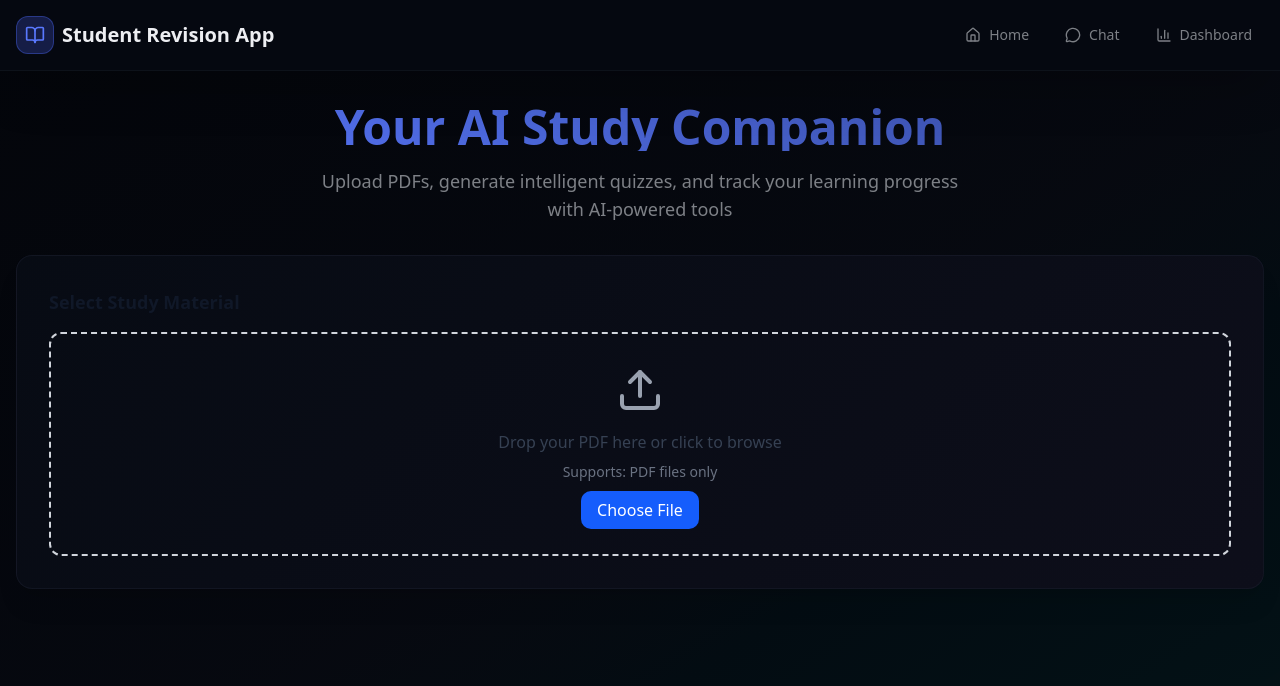
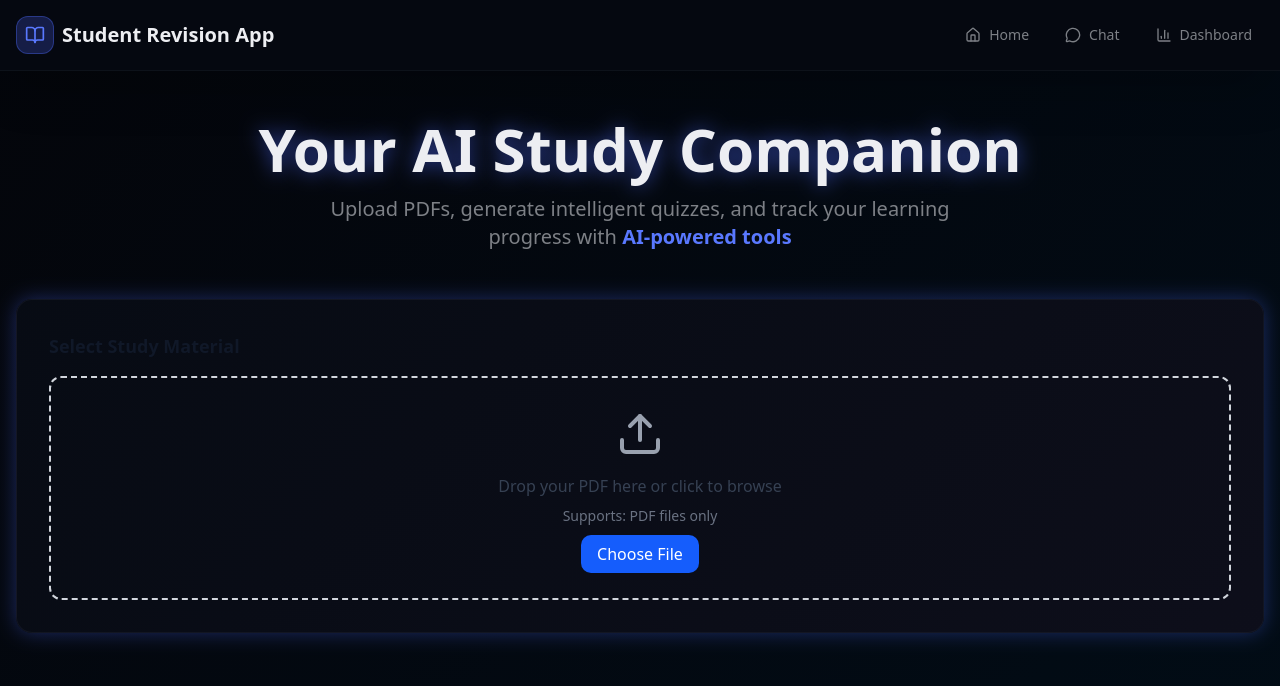
Before and after one commit to naveensing575/student-revision-app, a Next.js app: page / in a window 1280 px wide. Shown: the top 686 px of the page. Built offline with nearby package versions, Linux system fonts and the light colour scheme.

Commit message:
feat: update homepage with dark theme and improved loading state

```diff
--- a/app/page.tsx
+++ b/app/page.tsx
@@ -9,8 +9,11 @@ import QuizDisplay from '@/components/QuizDisplay'
 const PDFViewer = dynamic(() => import('@/components/PDFViewer'), {
   ssr: false,
   loading: () => (
-    <div className="flex items-center justify-center h-full bg-gradient-to-br from-muted to-muted/50 rounded-xl border border-border">
-      <p className="text-muted-foreground">Loading PDF viewer...</p>
+    <div className="flex items-center justify-center h-full bg-card/50 rounded-2xl border border-border/40">
+      <div className="text-center">
+        <div className="animate-spin h-8 w-8 border-4 border-primary border-t-transparent rounded-full mx-auto mb-3"></div>
+        <p className="text-muted-foreground text-sm">Loading PDF viewer...</p>
+      </div>
     </div>
   ),
 })
@@ -44,39 +47,38 @@ export default function HomePage() {
   }
 
   return (
-    <div className="min-h-screen bg-gradient-to-br from-background via-secondary/20 to-accent/10">
-      <div className="container mx-auto px-4 py-8">
+    <div className="min-h-screen gradient-bg">
+      <div className="container mx-auto px-4 py-8 sm:py-12">
         <div className="max-w-7xl mx-auto">
-          <div className="text-center mb-8">
-            <h2 className="text-4xl sm:text-5xl font-bold bg-gradient-to-r from-primary via-primary/80 to-primary/60 bg-clip-text text-transparent mb-4">
+          <div className="text-center mb-12">
+            <h2 className="text-4xl sm:text-6xl font-bold text-foreground mb-4 text-glow">
               Your AI Study Companion
             </h2>
-            <p className="text-lg text-muted-foreground max-w-2xl mx-auto">
-              Upload PDFs, generate intelligent quizzes, and track your learning progress with AI-powered tools
+            <p className="text-lg sm:text-xl text-muted-foreground max-w-2xl mx-auto">
+              Upload PDFs, generate intelligent quizzes, and track your learning progress with{' '}
+              <span className="text-primary font-semibold">AI-powered tools</span>
             </p>
           </div>
 
           {!selectedPDF ? (
-            <div className="gradient-card rounded-xl shadow-xl p-8 border border-white/20 backdrop-blur-sm">
+            <div className="gradient-card rounded-2xl shadow-2xl p-8 glow-border">
               <SourceSelector onPDFSelect={handlePDFSelect} />
             </div>
           ) : (
             <div className="grid grid-cols-1 lg:grid-cols-2 gap-6">
-              {/* PDF Viewer */}
-              <div className="h-[600px] rounded-xl overflow-hidden shadow-2xl">
+              <div className="h-[600px] rounded-2xl overflow-hidden shadow-2xl glow-border">
                 <PDFViewer file={selectedPDF} />
               </div>
 
-              {/* Quiz Panel */}
               <div className="space-y-6">
-                <div className="gradient-card rounded-xl shadow-xl p-6 border border-white/20 backdrop-blur-sm">
+                <div className="gradient-card rounded-2xl shadow-2xl p-6 glow-border">
                   <h3 className="text-xl font-semibold text-foreground mb-2">
                     Current Document
                   </h3>
-                  <p className="text-sm text-muted-foreground mb-3">{selectedPDF.name}</p>
+                  <p className="text-sm text-muted-foreground mb-3 truncate">{selectedPDF.name}</p>
                   <button
                     onClick={() => setSelectedPDF(null)}
-                    className="text-sm text-primary hover:text-primary/80 font-medium focus:outline-none focus:ring-2 focus:ring-primary focus:ring-offset-2 rounded px-2 py-1 transition-colors"
+                    className="text-sm text-primary hover:text-primary/80 font-medium focus:outline-none focus:ring-2 focus:ring-primary focus:ring-offset-2 focus:ring-offset-background rounded-lg px-3 py-2 hover:bg-primary/10 transition-all"
                     aria-label="Change document"
                   >
                     ← Change document
```
